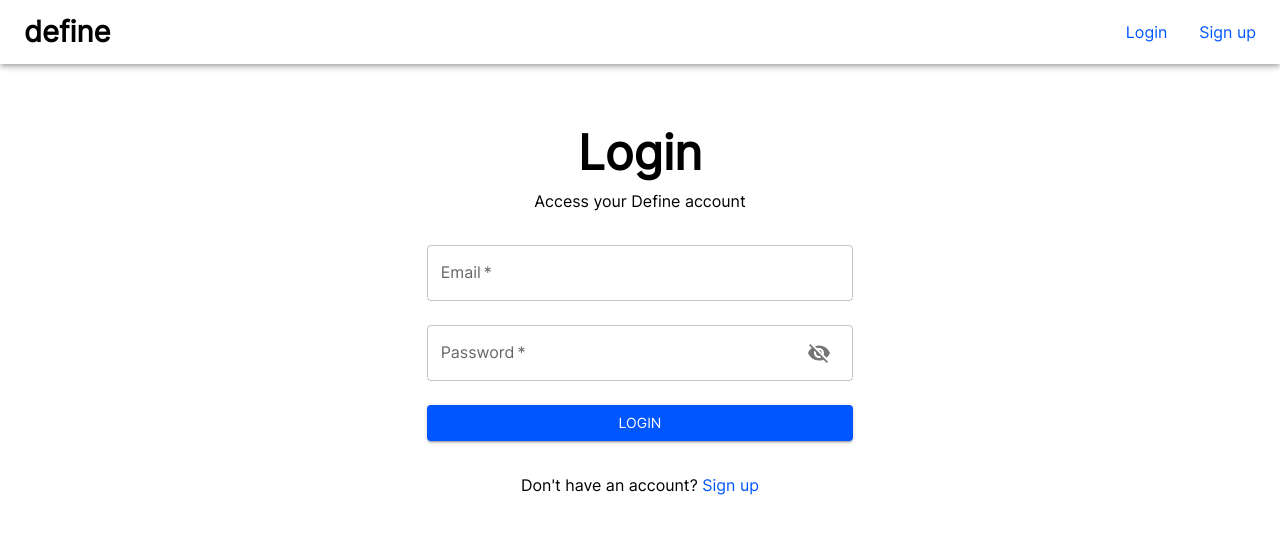
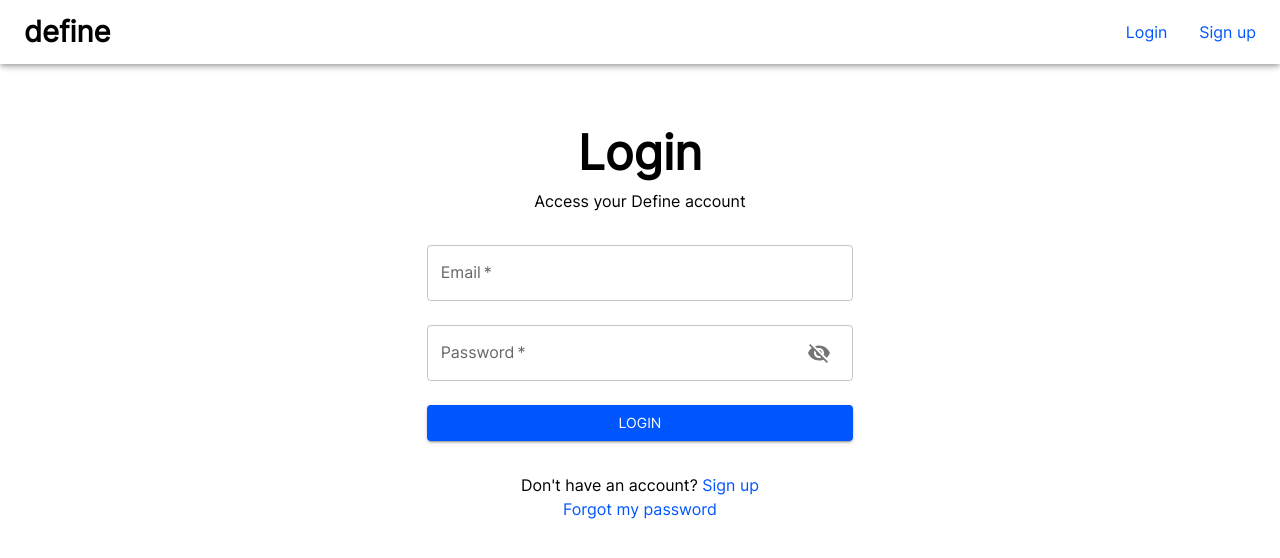
Before and after one commit to TylerWon/define, a React app in the folder frontend/: page /login in a window 1280 px wide. Shown: the top 558 px of the page. Built offline with nearby package versions, Linux system fonts and the light colour scheme; the HTML template or start-up script is replaced by a standard one.

Commit message:
Add link to Forgot My Password page on Login page

```diff
--- a/frontend/src/components/Login/index.jsx
+++ b/frontend/src/components/Login/index.jsx
@@ -40,7 +40,8 @@ export default function Login(props) {
             alignItems="center"
             justifyContent="center"
           >
-            <Typography>Don't have an account? <MuiLink component={ReactRouterLink} to="/register" underline="none">Sign up</MuiLink></Typography>
+            <Typography>Don't have an account? <MuiLink component={ReactRouterLink} to="/register" underline="hover">Sign up</MuiLink></Typography>
+            <Typography><MuiLink component={ReactRouterLink} to="/forgot-my-password" underline="hover">Forgot my password</MuiLink></Typography>
           </Stack>
         </Stack>
       </Grid>
```
